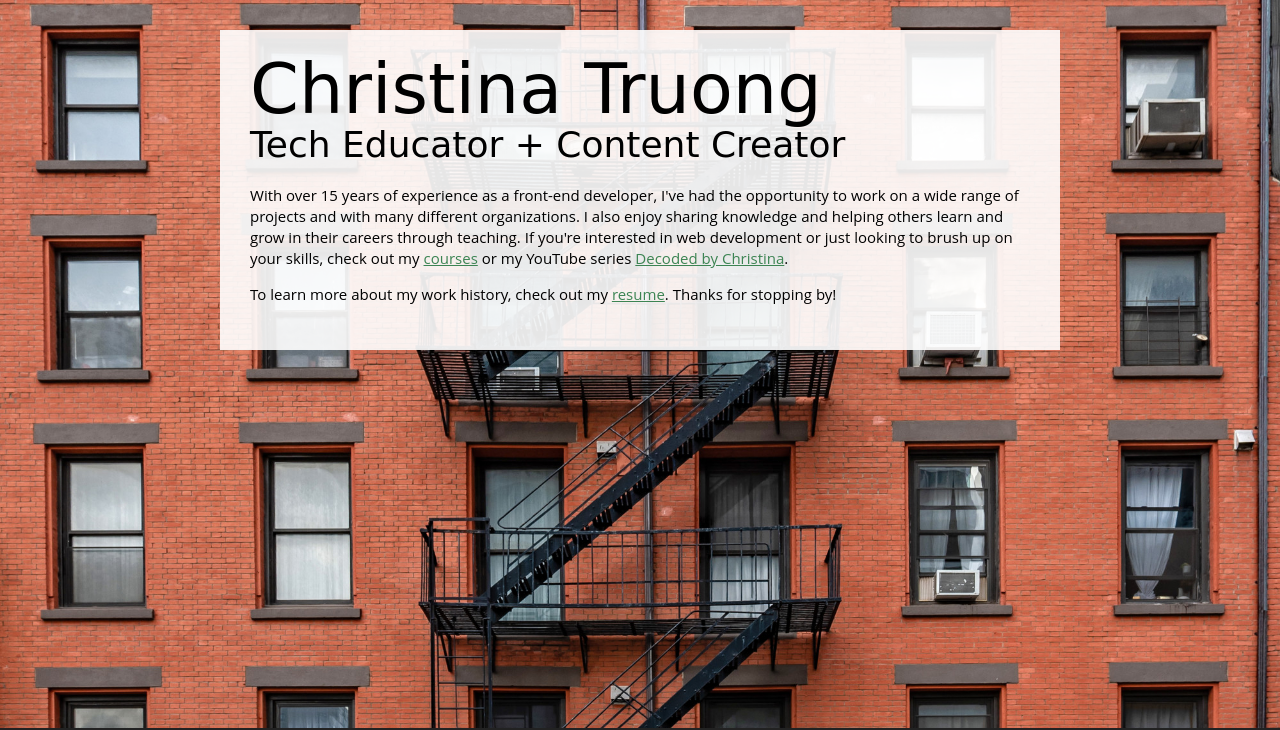
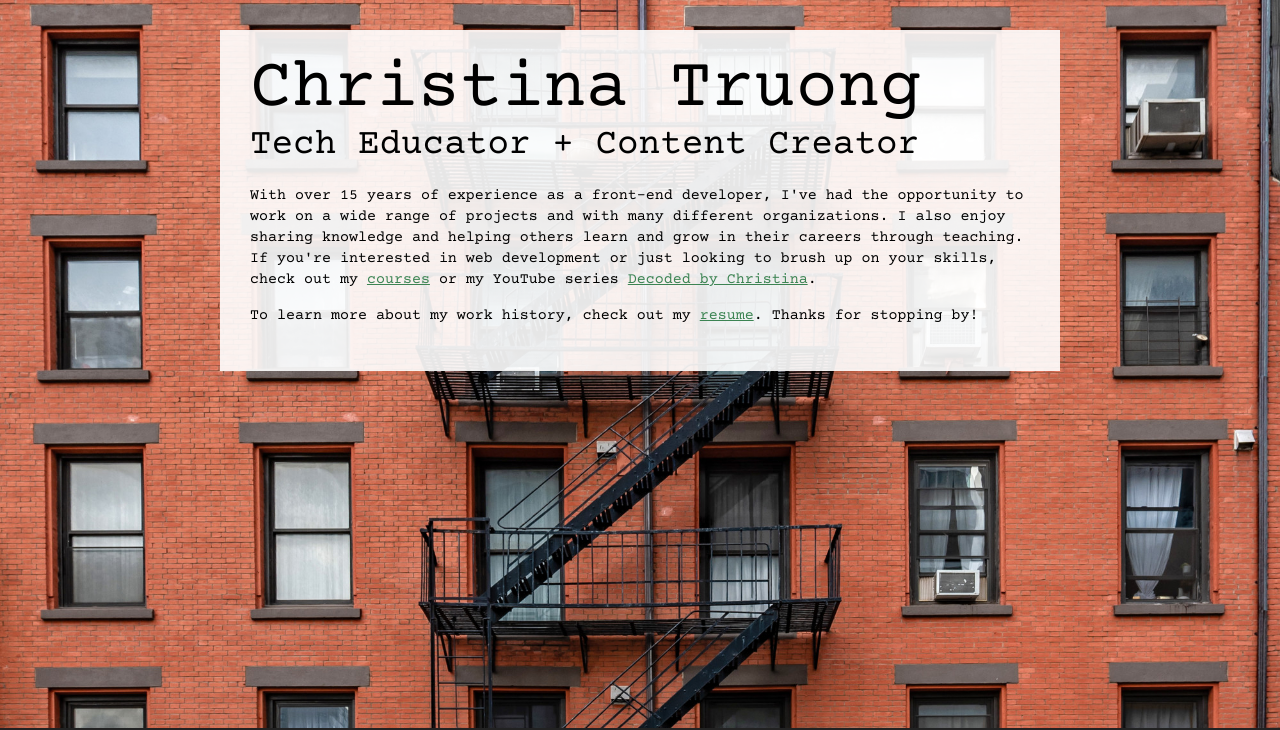
Before and after one commit to cdashGITHUB/NNCSCapstone, a plain HTML site: page index.html in a window 1280 px wide. Shown: the top 730 px of the page. Drawn offline with nearby package versions, Linux system fonts and the light colour scheme.

Commit message:
changed font

```diff
--- a/css/styles.css
+++ b/css/styles.css
@@ -27,12 +27,12 @@ html, body {
 body {
     background: #f6f6f6;
     margin: 0;
-    font-family: 'Open Sans', sans-serif;
+    font-family: 'Courier Prime', monospace;
     font-size: 1.5rem;
     line-height: 1.4;
 }
 h1, h2, h3 {
-    font-family: 'Caveat', cursive;
+    font-family: 'Courier Prime', monospace;
     font-weight: 400;
     margin: 0;
 }
```
